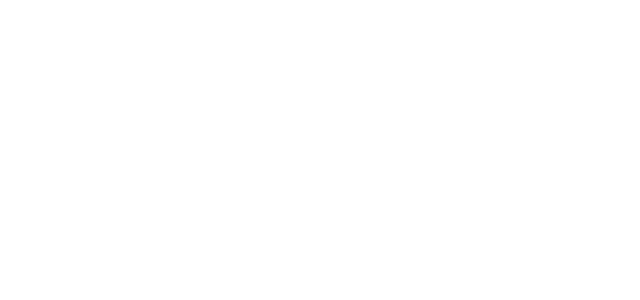
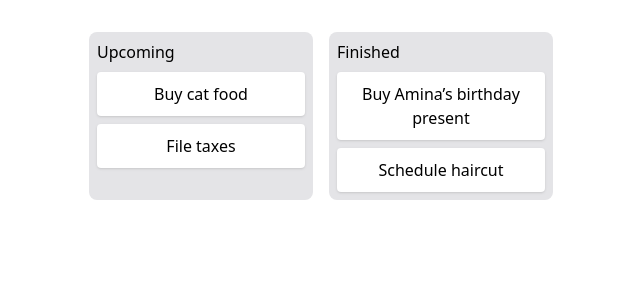
Before and after one commit to gustavonobrega/react-challenges, a React (Vite) app: page /drag-and-drop in a window 1280 px wide. Before the commit this address had no page. Shown: the top 300 px of the page, without its empty margins (319-959 px from the left). Built offline with nearby package versions, Linux system fonts and the light colour scheme.

Commit message:
drag-and-drop challenge

```diff
--- a/src/App.tsx
+++ b/src/App.tsx
@@ -15,6 +15,7 @@ import DebounceDemo from "./challenges/use-debounce";
 import Home from "./components/home";
 import StarfieldButtonDemo from "./challenges/starfield-button";
 import MultiStepForm from "./challenges/multi-step-form";
+import DragAndDrop from "./challenges/drag-and-drop";
 
 export default function App() {
   return (
@@ -38,6 +39,7 @@ export default function App() {
         <Route path="/use-debounce" element={<DebounceDemo />} />
         <Route path="/starfield-button" element={<StarfieldButtonDemo />} />
         <Route path="/multi-step-form" element={<MultiStepForm />} />
+        <Route path="/drag-and-drop" element={<DragAndDrop />} />
       </Routes>
     </BrowserRouter>
   );
--- /dev/null
+++ b/src/challenges/drag-and-drop/index.tsx
@@ -0,0 +1,108 @@
+import { useState } from "react";
+
+const INITIAL_STATE = [
+  {
+    name: "Upcoming",
+    columnId: "column-a",
+    cards: [
+      {
+        id: "a",
+        label: "Buy cat food",
+      },
+      {
+        id: "b",
+        label: "File taxes",
+      },
+    ],
+  },
+  {
+    name: "Finished",
+    columnId: "column-b",
+    cards: [
+      {
+        id: "c",
+        label: "Buy Amina’s birthday present",
+      },
+      {
+        id: "d",
+        label: "Schedule haircut",
+      },
+    ],
+  },
+];
+
+export default function DragAndDrop() {
+  const [columns, setColumns] = useState(INITIAL_STATE);
+  const [draggingId, setDraggingId] = useState<string | null>(null);
+
+  function handleStartDrag(cardId: string) {
+    setDraggingId(cardId);
+  }
+
+  function handleHoverOverColumn(hoveringColumnIndex: number) {
+    if (!draggingId) {
+      return;
+    }
+
+    const { columnId: hoveringOverColumnId } = columns[hoveringColumnIndex];
+
+    const draggingFromColumnIndex = columns.findIndex((column) =>
+      column.cards.some((card) => card.id === draggingId)
+    );
+
+    const draggingFromColumnId = columns[draggingFromColumnIndex].columnId;
+
+    if (draggingFromColumnId === hoveringOverColumnId) {
+      return;
+    }
+
+    const cardIndex = columns[draggingFromColumnIndex].cards.findIndex(
+      (card) => card.id === draggingId
+    );
+
+    const card = columns[draggingFromColumnIndex].cards[cardIndex];
+
+    setColumns((prevColumns) => {
+      return prevColumns.map((col) => {
+        if (col.columnId === draggingFromColumnId) {
+          return {
+            ...col,
+            cards: col.cards.filter((card) => card.id !== draggingId),
+          };
+        }
+        if (col.columnId === hoveringOverColumnId) {
+          return { ...col, cards: [...col.cards, card] };
+        }
+        return col;
+      });
+    });
+  }
+
+  return (
+    <main className="min-h-svh" onMouseUp={() => setDraggingId(null)}>
+      <div className="flex justify-center gap-4 p-8">
+        {columns.map((column, columnIndex) => (
+          <section
+            className="bg-zinc-200 p-2 rounded-lg flex flex-col gap-2 flex-1 max-w-56"
+            key={column.columnId}
+            onMouseEnter={() => handleHoverOverColumn(columnIndex)}
+          >
+            <header>{column.name}</header>
+            <div className="flex flex-col gap-2">
+              {column.cards.map((card) => (
+                <button
+                  key={card.id}
+                  className="p-2 border-2 border-transparent bg-white rounded-sm shadow outline-offset-4 opacity-100 data-[isDragging=true]:opacity-50"
+                  data-isDragging={draggingId === card.id}
+                  onMouseDown={() => handleStartDrag(card.id)}
+                >
+                  {card.label}
+                </button>
+              ))}
+            </div>
+          </section>
+        ))}
+      </div>
+    </main>
+  );
+}
--- a/src/components/home.tsx
+++ b/src/components/home.tsx
@@ -16,6 +16,7 @@ import { Link } from "react-router";
     { id: 12, name: "useDebounce", link: "/use-debounce" },
     { id: 13, name: "Starfield Button", link: "/starfield-button" },
     { id: 14, name: "Multi Step Form", link: "/multi-step-form" },
+    { id: 14, name: "Drag and Drop", link: "/drag-and-drop" },
   ];
 
 export default function Home() {
```
Also changed, not shown: 1 other file (tests, documents, lock files or other folders).
